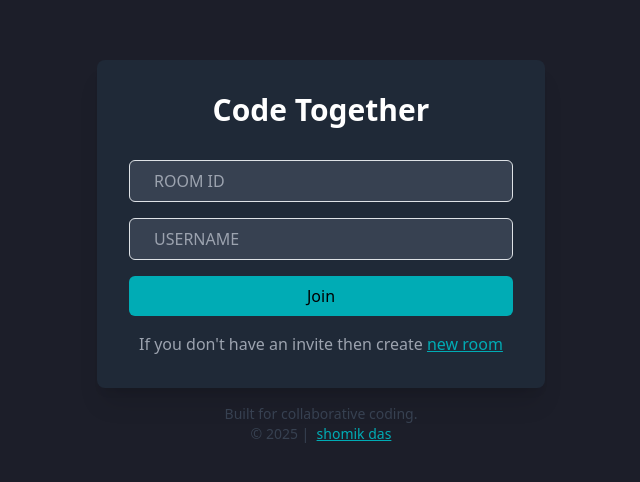
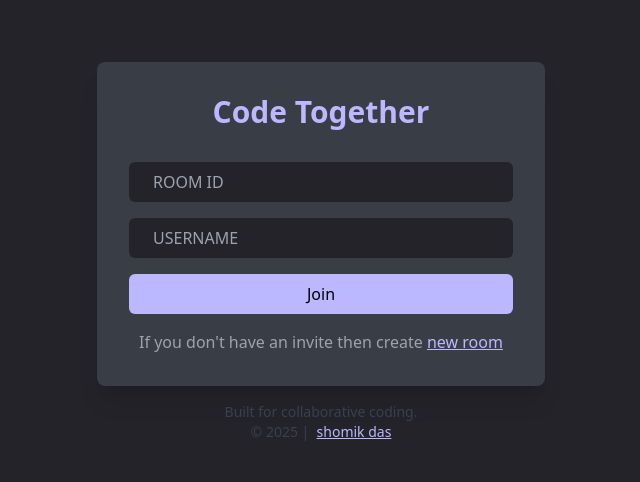
Before and after one commit to shomik-das/CodeTogether, a React (Vite) app in the folder client/: page / in a window 1280 px wide. Shown: the part 140-622 px from the top of the page, without its empty margins (319-959 px from the left). Built offline with nearby package versions, Linux system fonts and the light colour scheme.

Commit message:
Update color scheme and styling across components

```diff
--- a/client/src/components/Chat.jsx
+++ b/client/src/components/Chat.jsx
@@ -92,7 +92,7 @@ const Chat = ({ socketRef, roomId, username }) => {
   };
 
   return (
-    <div className="h-full flex flex-col bg-[#222831] text-white w-96 overflow-hidden">
+    <div className="h-full flex flex-col bg-[#232329] text-white w-96 overflow-hidden">
       <div className="p-2 flex-shrink-0">
         <h2 className="text-xl font-semibold text-center mb-0">Group Chat</h2>
       </div>
@@ -104,12 +104,12 @@ const Chat = ({ socketRef, roomId, username }) => {
               key={message.id || message.timestamp}
               className={`rounded-lg p-3 ${
                 message.username === username
-                  ? 'bg-[#222831] ml-auto'
+                  ? 'bg-[#232329] ml-auto'
                   : 'bg-[#31353b]'
               } max-w-[85%]`}
             >
               <div className="flex justify-between items-start">
-                <p className="text-sm font-semibold text-[#00acb5]">
+                <p className="text-sm font-semibold text-[#bbb8ff]">
                   {message.username === username ? 'You' : message.username}
                 </p>
                 <p className="text-xs text-gray-300 ml-2">
@@ -132,14 +132,14 @@ const Chat = ({ socketRef, roomId, username }) => {
             value={newMessage}
             onChange={(e) => setNewMessage(e.target.value)}
             placeholder="Type a message..."
-            className="flex-1 min-w-0 bg-[#393E46] text-white rounded px-4 py-2.5 focus:outline-none focus:ring-1 focus:ring-[#00acb5]"
+            className="flex-1 min-w-0 bg-[#393E46] text-white rounded px-4 py-2.5 focus:outline-none focus:ring-1 focus:ring-[#bbb8ff]"
           />
           <button
             type="submit"
             disabled={!socketRef.current?.connected}
             className={`px-6 py-2.5 rounded transition-colors whitespace-nowrap flex-shrink-0 font-medium
               ${socketRef.current?.connected
-                ? 'bg-[#00acb5] hover:bg-[#00acb5ce] text-black'
+                ? 'bg-[#bbb8ff] text-black hover:bg-[#aaaaff]'
                 : 'bg-gray-500 cursor-not-allowed text-gray-300'}`}
           >
             {socketRef.current?.connected ? 'Send' : 'Connecting...'}
--- a/client/src/components/Client.jsx
+++ b/client/src/components/Client.jsx
@@ -27,7 +27,7 @@ const Client = ({ clients, currentUsername, onCopyRoomId, onLeaveRoom }) => {
     const otherUsers = uniqueClients.filter(client => client.username !== currentUsername);
 
     return (
-        <div className="h-full flex flex-col bg-[#222831] text-white w-96 overflow-hidden">
+        <div className="h-full flex flex-col bg-[#232329] text-white w-96 overflow-hidden">
             <div className="p-2 flex-shrink-0">
                 <h2 className="text-xl mb-0 font-semibold text-center">Connected Users</h2>
             </div>
@@ -59,7 +59,7 @@ const Client = ({ clients, currentUsername, onCopyRoomId, onLeaveRoom }) => {
                 <div className="grid grid-cols-2 gap-3">
                     <button
                         onClick={onCopyRoomId}
-                        className="flex items-center justify-center gap-2 px-4 py-2.5 bg-[#EEEEEE] text-black rounded hover:bg-[#cccccc] transition-colors font-medium"
+                        className="flex items-center justify-center gap-2 px-4 py-2.5 bg-[#bbb8ff] text-black rounded hover:bg-[#aaaaff] transition-colors font-medium"
                     >
                         <IoCopy />
                         <span>Copy ID</span>
--- a/client/src/components/Home.jsx
+++ b/client/src/components/Home.jsx
@@ -36,15 +36,15 @@ const Home = () => {
     };
 
     return (
-        <div className="min-h-screen bg-[#1c1e29] flex flex-col items-center justify-center p-4">
-            <div className="max-w-md w-full bg-gray-800 rounded-lg shadow-xl p-8">
-                <h1 className="text-3xl font-bold text-white text-center mb-8">
+        <div className="min-h-screen bg-[#232329] flex flex-col items-center justify-center p-4">
+            <div className="max-w-md w-full bg-[#393E46] rounded-lg shadow-xl p-8">
+                <h1 className="text-3xl font-bold text-[#bbb8ff] text-center mb-8">
                     Code Together
                 </h1>
                 <div className="space-y-4">
                     <input
                         type="text"
-                        className="w-full px-4 py-2 bg-gray-700 text-white border border-gray-600 rounded-md focus:outline-none  placeholder-gray-400"
+                        className="w-full px-4 py-2 bg-[#232329] text-white rounded-md focus:outline-none  placeholder-gray-400"
                         placeholder="ROOM ID"
                         onChange={(e) => setRoomId(e.target.value)}
                         value={roomId}
@@ -52,14 +52,14 @@ const Home = () => {
                     />
                     <input
                         type="text"
-                        className="w-full px-4 py-2 bg-gray-700 text-white border border-gray-600 rounded-md focus:outline-none  placeholder-gray-400"
+                        className="w-full px-4 py-2 bg-[#232329] text-white rounded-md focus:outline-none  placeholder-gray-400"
                         placeholder="USERNAME"
                         onChange={(e) => setUsername(e.target.value)}
                         value={username}
                         onKeyUp={handleInputEnter}
                     />
                     <button
-                        className="w-full bg-[#00acb5] text-black py-2 px-4 rounded-md hover:hover:bg-[#00acb5ce] transition-colors duration-200"
+                        className="w-full bg-[#bbb8ff] text-black py-2 px-4 rounded-md hover:bg-[#aaaaff] transition-colors duration-200"
                         onClick={joinRoom}
                     >
                         Join
@@ -69,7 +69,7 @@ const Home = () => {
                         <a
                             onClick={createNewRoom}
                             href=""
-                            className="text-[#00acb5] hover:text-blue-300 transition-colors duration-200"
+                            className="text-[#bbb8ff] hover:text-[#aaaaff] transition-colors duration-200"
                         >
                             new room
                         </a>
@@ -83,7 +83,7 @@ const Home = () => {
                     Built for collaborative coding. <br /> © {new Date().getFullYear()} | &nbsp;
                     <a
                         href="https://github.com/shomik-das"
-                        className="text-[#00acb5] hover:text-blue-300 transition-colors duration-200"
+                        className="text-[#bbb8ff] hover:text-[#aaaaff] transition-colors duration-200"
                     >
                     shomik das
                     </a>
--- a/client/src/components/Run.jsx
+++ b/client/src/components/Run.jsx
@@ -57,7 +57,7 @@ const Run = ({ code, language }) => {
     };
 
     return (
-        <div className="h-full flex flex-col bg-[#222831] text-white w-96 overflow-hidden">
+        <div className="h-full flex flex-col bg-[#232329] text-white w-96 overflow-hidden">
             <div className="p-2 flex-shrink-0">
                 <h2 className="text-xl mb-0 font-semibold text-center">Run Code</h2>
             </div>
@@ -68,7 +68,7 @@ const Run = ({ code, language }) => {
                     <textarea
                         value={input}
                         onChange={(e) => setInput(e.target.value)}
-                        className="w-full h-full bg-[#393E46] text-white rounded px-3 py-2 focus:outline-none focus:ring-1 focus:ring-[#00acb5] resize-none"
+                        className="w-full h-full bg-[#393E46] text-white rounded px-3 py-2 focus:outline-none focus:ring-1 focus:ring-[#bbb8ff] resize-none"
                         placeholder="Enter input here..."
                     />
                 </div>
@@ -81,7 +81,7 @@ const Run = ({ code, language }) => {
                     </div>
                 </div>
 <button
-                    className={`w-full bg-[#00acb5] text-black py-2.5 rounded hover:bg-[#00acb5ce] transition-colors font-medium mt-2 ${isLoading ? "opacity-50 cursor-not-allowed" : ""}`}
+                    className={`w-full bg-[#bbb8ff] text-black hover:bg-[#aaaaff] py-2.5 rounded transition-colors font-medium mt-2 ${isLoading ? "opacity-50 cursor-not-allowed" : ""}`}
                     onClick={compileAndRun}
                     disabled={isLoading}
                 >
--- a/client/src/components/Sidebar.jsx
+++ b/client/src/components/Sidebar.jsx
@@ -15,7 +15,7 @@ const Sidebar = ({ onToggle }) => {
 
   return (
 
-    <div className="h-screen w-16 bg-[#222831] text-white flex flex-col items-center py-4 border-r border-gray-700 shadow-lg">
+    <div className="h-screen w-16 bg-[#232329] text-white flex flex-col items-center py-4 border-r border-gray-700 shadow-lg">
       <div className="flex flex-col space-y-8">
       <button
           onClick={() => handleTabChange('clients')}
--- a/client/src/components/Whiteboard.jsx
+++ b/client/src/components/Whiteboard.jsx
@@ -9,7 +9,8 @@ const Whiteboard = () => {
         viewModeEnabled={false}
         zenModeEnabled={false}
         gridModeEnabled={false}
-      />
+      >
+      </Excalidraw>
     </div>
   );
 };
```
